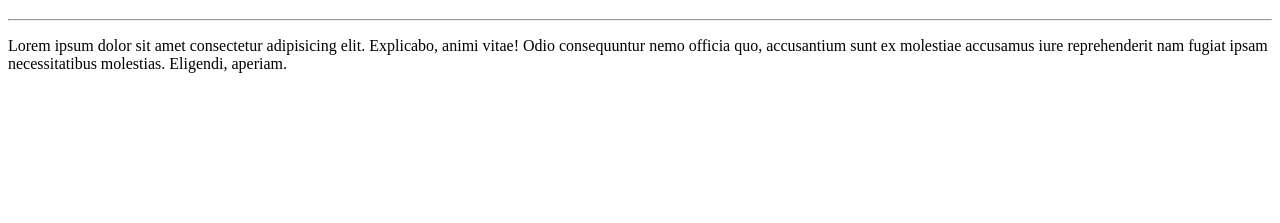
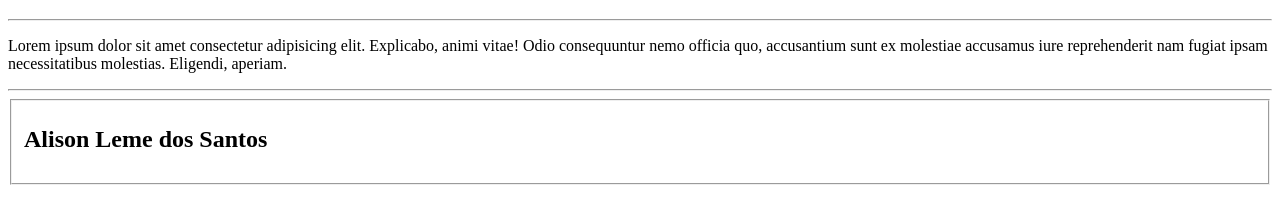
Before and after one commit to Aliletos/Ola-Mundo, a plain HTML site: page site-exemplo/index.html in a window 1280 px wide. Shown: the part 61-284 px from the top of the page. Drawn offline with Linux system fonts and the light colour scheme.

Commit message:
Adicionei o meu nome

```diff
--- a/site-exemplo/index.html
+++ b/site-exemplo/index.html
@@ -9,5 +9,12 @@
     <h1>Olá, Mundo!</h1>
     <hr>
     <p>Lorem ipsum dolor sit amet consectetur adipisicing elit. Explicabo, animi vitae! Odio consequuntur nemo officia quo, accusantium sunt ex molestiae accusamus iure reprehenderit nam fugiat ipsam necessitatibus molestias. Eligendi, aperiam.</p>
+    <hr>
+
+    <div id="Meu nome">
+        <fieldset>
+            <h2>Alison Leme dos Santos</h2>
+        </fieldset>
+    </div>
 </body>
 </html>
```
